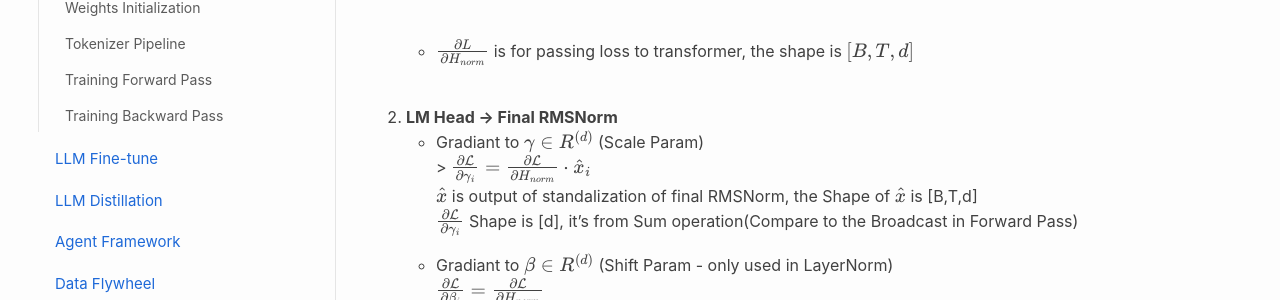
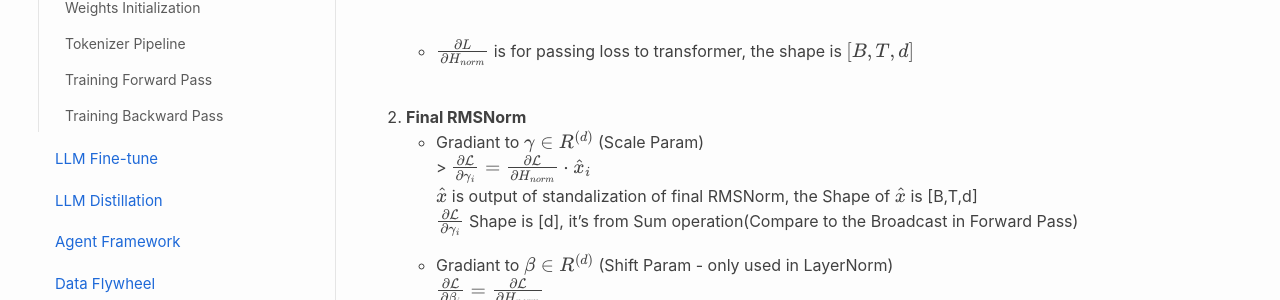
Before and after one commit to ChrisZhu2050/chriszhu2050.github.io, a Jekyll site: the page built from index.md, in a window 1280 px wide and 900 px high, scrolled down 23907 px. Shown: the part 153-453 px from the top of the window. Built offline with Jekyll 4.4.1, drawn with Linux system fonts in a browser that asks for light colours; nearby versions of some CDN libraries; formulas are drawn with MathJax 3.

Commit message:
Update index.md

```diff
--- a/index.md
+++ b/index.md
@@ -1270,7 +1270,7 @@ graph LR
       - $\frac{\partial L}{\partial H_{norm}}$ is for passing loss to transformer, the shape is $[B, T, d]$
       <br>
 
-2. **LM Head -> Final RMSNorm**
+2. **Final RMSNorm**
     - Gradiant to $γ \in R^{(d)}$ (Scale Param)
           > $
           \frac{\partial \mathcal{L}}{\partial \gamma_i} = \frac{\partial \mathcal{L}}{\partial H_{norm}} \cdot \hat{x}_i
```
